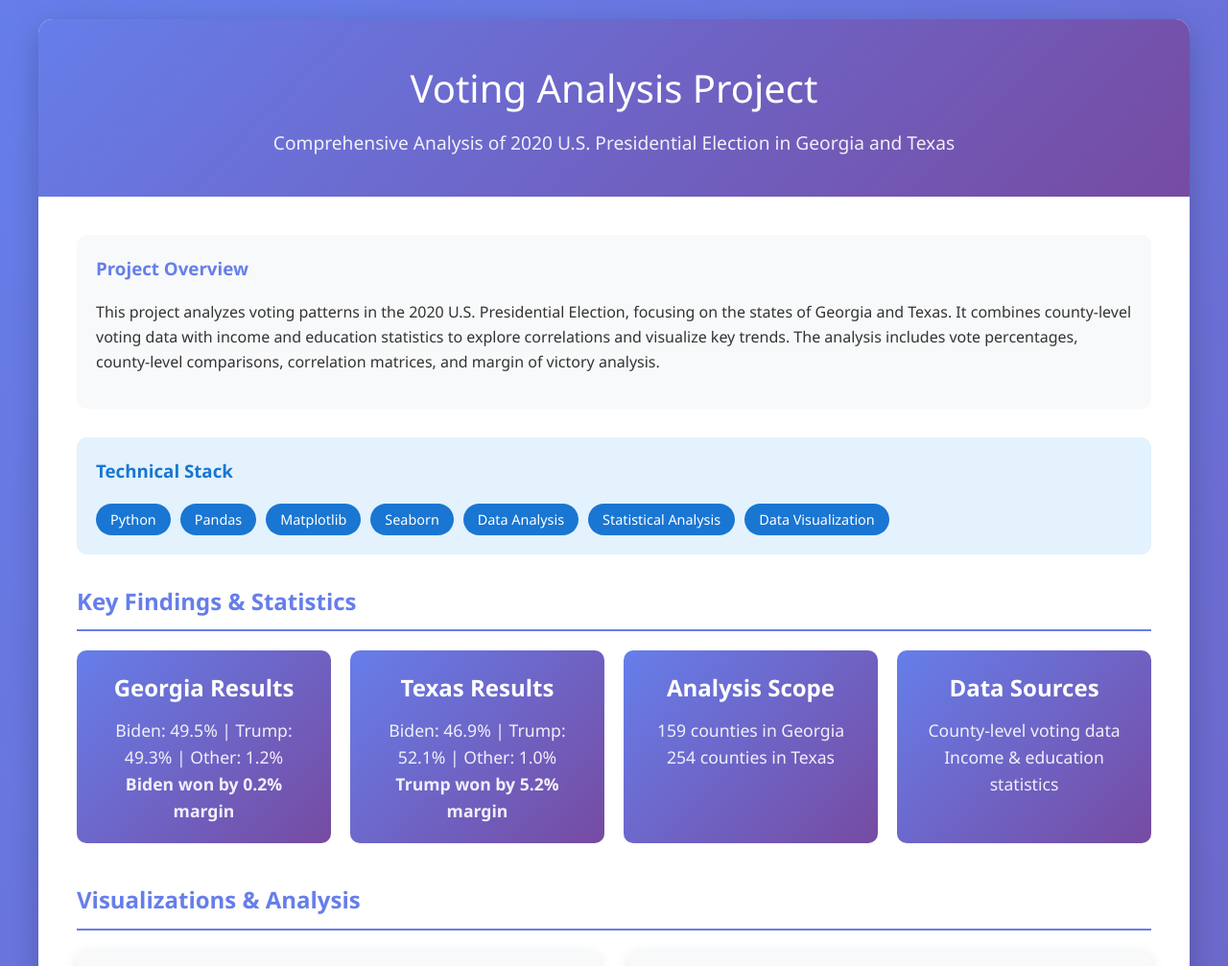
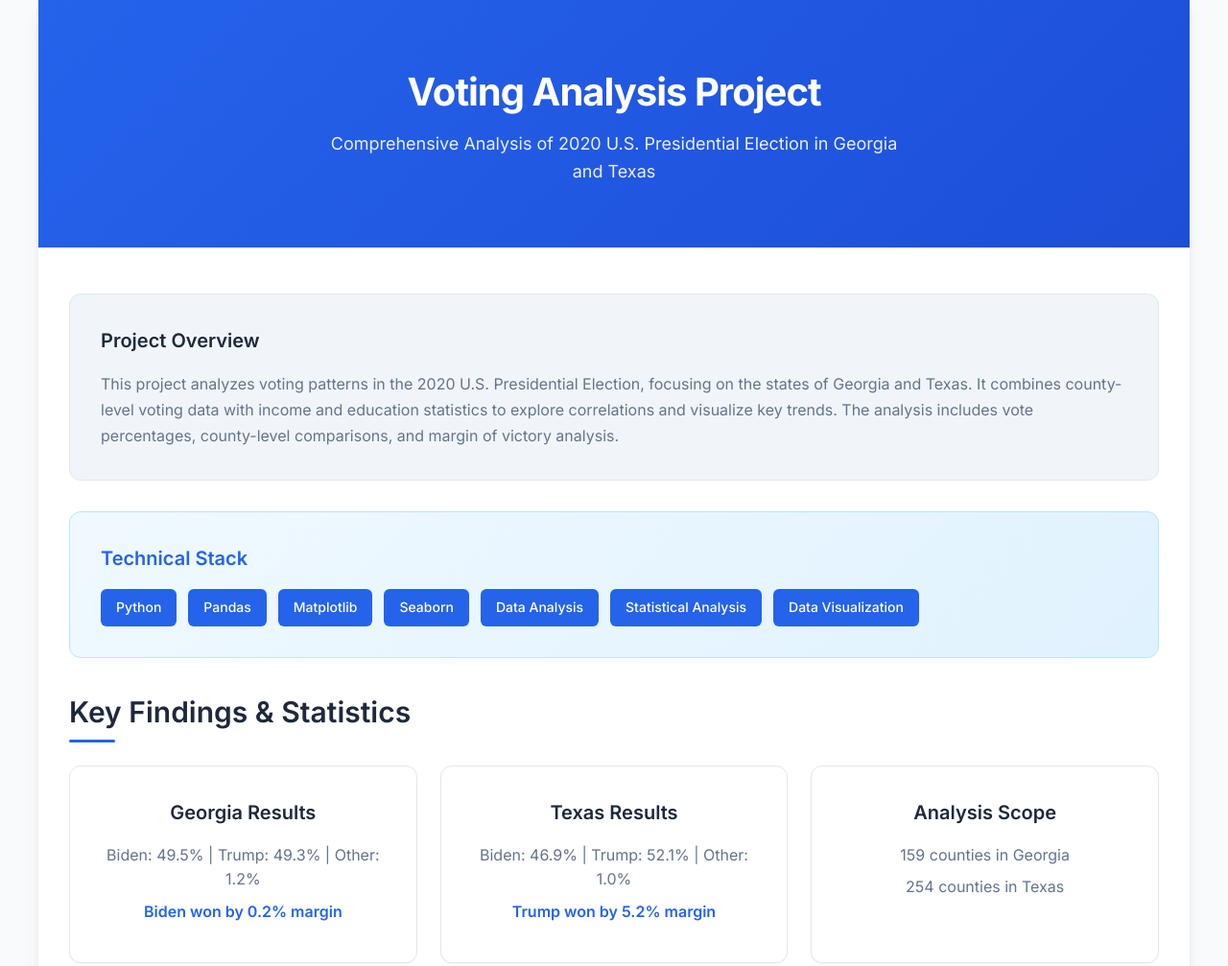
Before and after one commit to leemoradi/my_portfolio_site, a plain HTML site: page projects/voting-analysis/index.html in a window 1280 px wide. Shown: the top 1007 px of the page at 96% size. Drawn offline with Linux system fonts and the light colour scheme.

Commit message:
Update voting analysis site with clean professional design and remove correlation matrix

```diff
--- a/projects/voting-analysis/index.html
+++ b/projects/voting-analysis/index.html
@@ -4,142 +4,316 @@
     <meta charset="UTF-8">
     <meta name="viewport" content="width=device-width, initial-scale=1.0">
     <title>Voting Analysis Project - Georgia vs Texas 2020 Election</title>
+    <link href="https://fonts.googleapis.com/css2?family=Inter:wght@300;400;500;600;700&display=swap" rel="stylesheet">
     <style>
+        :root {
+            --primary-color: #2563eb;
+            --primary-dark: #1d4ed8;
+            --secondary-color: #64748b;
+            --accent-color: #f1f5f9;
+            --text-primary: #1e293b;
+            --text-secondary: #64748b;
+            --border-color: #e2e8f0;
+            --shadow-sm: 0 1px 2px 0 rgb(0 0 0 / 0.05);
+            --shadow-md: 0 4px 6px -1px rgb(0 0 0 / 0.1), 0 2px 4px -2px rgb(0 0 0 / 0.1);
+            --shadow-lg: 0 10px 15px -3px rgb(0 0 0 / 0.1), 0 4px 6px -4px rgb(0 0 0 / 0.1);
+        }
+
+        * {
+            margin: 0;
+            padding: 0;
+            box-sizing: border-box;
+        }
+
         body {
-            font-family: 'Segoe UI', Tahoma, Geneva, Verdana, sans-serif;
+            font-family: 'Inter', -apple-system, BlinkMacSystemFont, 'Segoe UI', Roboto, sans-serif;
             line-height: 1.6;
-            margin: 0;
-            padding: 20px;
-            background: linear-gradient(135deg, #667eea 0%, #764ba2 100%);
-            min-height: 100vh;
-            color: #333;
+            color: var(--text-primary);
+            background-color: #f8fafc;
+            -webkit-font-smoothing: antialiased;
+            -moz-osx-font-smoothing: grayscale;
         }
+
         .container {
             max-width: 1200px;
             margin: 0 auto;
             background: white;
-            border-radius: 15px;
-            box-shadow: 0 10px 30px rgba(0,0,0,0.2);
-            overflow: hidden;
+            min-height: 100vh;
+            box-shadow: var(--shadow-lg);
         }
+
         .header {
-            background: linear-gradient(135deg, #667eea 0%, #764ba2 100%);
+            background: linear-gradient(135deg, var(--primary-color) 0%, var(--primary-dark) 100%);
             color: white;
-            padding: 40px;
+            padding: 4rem 2rem;
             text-align: center;
         }
+
         .header h1 {
-            margin: 0;
-            font-size: 2.5em;
-            font-weight: 300;
+            font-size: 2.5rem;
+            font-weight: 700;
+            margin-bottom: 0.5rem;
+            letter-spacing: -0.025em;
         }
+
         .header p {
-            margin: 10px 0 0 0;
-            font-size: 1.2em;
+            font-size: 1.125rem;
+            font-weight: 400;
             opacity: 0.9;
+            max-width: 600px;
+            margin: 0 auto;
         }
+
         .content {
-            padding: 40px;
+            padding: 3rem 2rem;
         }
+
         .section {
-            margin-bottom: 40px;
+            margin-bottom: 4rem;
         }
+
+        .section:last-child {
+            margin-bottom: 0;
+        }
+
         .section h2 {
-            color: #667eea;
-            border-bottom: 2px solid #667eea;
-            padding-bottom: 10px;
-            margin-bottom: 20px;
+            color: var(--text-primary);
+            font-size: 1.875rem;
+            font-weight: 600;
+            margin-bottom: 1.5rem;
+            position: relative;
         }
+
+        .section h2::after {
+            content: '';
+            position: absolute;
+            bottom: -0.5rem;
+            left: 0;
+            width: 3rem;
+            height: 3px;
+            background: var(--primary-color);
+            border-radius: 2px;
+        }
+
+        .description {
+            background: var(--accent-color);
+            padding: 2rem;
+            border-radius: 12px;
+            margin-bottom: 2rem;
+            border: 1px solid var(--border-color);
+        }
+
+        .description h3 {
+            color: var(--text-primary);
+            font-size: 1.25rem;
+            font-weight: 600;
+            margin-bottom: 1rem;
+        }
+
+        .description p {
+            color: var(--text-secondary);
+            font-size: 1rem;
+            line-height: 1.7;
+        }
+
+        .tech-stack {
+            background: linear-gradient(135deg, #f0f9ff 0%, #e0f2fe 100%);
+            padding: 2rem;
+            border-radius: 12px;
+            margin-bottom: 2rem;
+            border: 1px solid #bae6fd;
+        }
+
+        .tech-stack h3 {
+            color: var(--primary-color);
+            font-size: 1.25rem;
+            font-weight: 600;
+            margin-bottom: 1rem;
+        }
+
+        .tech-list {
+            display: flex;
+            flex-wrap: wrap;
+            gap: 0.75rem;
+        }
+
+        .tech-tag {
+            background: var(--primary-color);
+            color: white;
+            padding: 0.5rem 1rem;
+            border-radius: 6px;
+            font-size: 0.875rem;
+            font-weight: 500;
+            transition: all 0.2s ease;
+        }
+
+        .tech-tag:hover {
+            background: var(--primary-dark);
+            transform: translateY(-1px);
+        }
+
+        .stats-grid {
+            display: grid;
+            grid-template-columns: repeat(auto-fit, minmax(280px, 1fr));
+            gap: 1.5rem;
+            margin-top: 2rem;
+        }
+
+        .stat-card {
+            background: white;
+            padding: 2rem;
+            border-radius: 12px;
+            text-align: center;
+            border: 1px solid var(--border-color);
+            box-shadow: var(--shadow-sm);
+            transition: all 0.3s ease;
+        }
+
+        .stat-card:hover {
+            transform: translateY(-2px);
+            box-shadow: var(--shadow-md);
+        }
+
+        .stat-card h3 {
+            color: var(--text-primary);
+            font-size: 1.25rem;
+            font-weight: 600;
+            margin-bottom: 1rem;
+        }
+
+        .stat-card p {
+            color: var(--text-secondary);
+            font-size: 1rem;
+            margin-bottom: 0.5rem;
+        }
+
+        .stat-card strong {
+            color: var(--primary-color);
+            font-weight: 600;
+        }
+
         .visualization-grid {
             display: grid;
             grid-template-columns: repeat(auto-fit, minmax(500px, 1fr));
-            gap: 30px;
-            margin-top: 20px;
+            gap: 2rem;
+            margin-top: 2rem;
         }
+
         .visualization {
-            background: #f8f9fa;
-            border-radius: 10px;
-            padding: 20px;
-            box-shadow: 0 5px 15px rgba(0,0,0,0.1);
-            transition: transform 0.3s ease;
+            background: white;
+            border-radius: 12px;
+            padding: 1.5rem;
+            border: 1px solid var(--border-color);
+            box-shadow: var(--shadow-sm);
+            transition: all 0.3s ease;
         }
+
         .visualization:hover {
-            transform: translateY(-5px);
+            transform: translateY(-2px);
+            box-shadow: var(--shadow-md);
         }
+
         .visualization h3 {
-            color: #667eea;
-            margin-top: 0;
-            margin-bottom: 15px;
+            color: var(--text-primary);
+            font-size: 1.125rem;
+            font-weight: 600;
+            margin-bottom: 1rem;
         }
+
         .visualization img {
             width: 100%;
             height: auto;
             border-radius: 8px;
-            box-shadow: 0 3px 10px rgba(0,0,0,0.1);
+            margin-bottom: 1rem;
         }
-        .stats-grid {
+
+        .visualization p {
+            color: var(--text-secondary);
+            font-size: 0.875rem;
+            line-height: 1.6;
+        }
+
+        .methodology-list {
+            list-style: none;
+            padding: 0;
+        }
+
+        .methodology-list li {
+            padding: 0.75rem 0;
+            border-bottom: 1px solid var(--border-color);
+            display: flex;
+            align-items: flex-start;
+        }
+
+        .methodology-list li:last-child {
+            border-bottom: none;
+        }
+
+        .methodology-list strong {
+            color: var(--primary-color);
+            font-weight: 600;
+            margin-right: 0.5rem;
+        }
+
+        .features-list {
+            list-style: none;
+            padding: 0;
             display: grid;
             grid-template-columns: repeat(auto-fit, minmax(250px, 1fr));
-            gap: 20px;
-            margin-top: 20px;
+            gap: 1rem;
+            margin-top: 1rem;
         }
-        .stat-card {
-            background: linear-gradient(135deg, #667eea 0%, #764ba2 100%);
+
+        .features-list li {
+            padding: 0.75rem 1rem;
+            background: white;
+            border-radius: 6px;
+            border: 1px solid var(--border-color);
+            font-size: 0.875rem;
+            color: var(--text-secondary);
+        }
+
+        .repo-link {
+            display: inline-flex;
+            align-items: center;
+            gap: 0.5rem;
+            color: var(--primary-color);
+            text-decoration: none;
+            font-weight: 500;
+            padding: 0.75rem 1.5rem;
+            background: var(--accent-color);
+            border-radius: 6px;
+            transition: all 0.2s ease;
+        }
+
+        .repo-link:hover {
+            background: var(--primary-color);
             color: white;
-            padding: 20px;
-            border-radius: 10px;
-            text-align: center;
         }
-        .stat-card h3 {
-            margin: 0 0 10px 0;
-            font-size: 1.5em;
-        }
-        .stat-card p {
-            margin: 0;
-            font-size: 1.1em;
-            opacity: 0.9;
-        }
-        .description {
-            background: #f8f9fa;
-            padding: 20px;
-            border-radius: 10px;
-            margin-bottom: 30px;
-        }
-        .description h3 {
-            color: #667eea;
-            margin-top: 0;
-        }
-        .tech-stack {
-            background: #e3f2fd;
-            padding: 20px;
-            border-radius: 10px;
-            margin-bottom: 30px;
-        }
-        .tech-stack h3 {
-            color: #1976d2;
-            margin-top: 0;
-        }
-        .tech-list {
-            display: flex;
-            flex-wrap: wrap;
-            gap: 10px;
-        }
-        .tech-tag {
-            background: #1976d2;
-            color: white;
-            padding: 5px 15px;
-            border-radius: 20px;
-            font-size: 0.9em;
-        }
+
         @media (max-width: 768px) {
+            .header {
+                padding: 3rem 1rem;
+            }
+
+            .header h1 {
+                font-size: 2rem;
+            }
+
+            .content {
+                padding: 2rem 1rem;
+            }
+
             .visualization-grid {
                 grid-template-columns: 1fr;
             }
+
             .stats-grid {
                 grid-template-columns: 1fr;
             }
-            .header h1 {
-                font-size: 2em;
+
+            .features-list {
+                grid-template-columns: 1fr;
             }
         }
     </style>
@@ -154,7 +328,7 @@
         <div class="content">
             <div class="description">
                 <h3>Project Overview</h3>
-                <p>This project analyzes voting patterns in the 2020 U.S. Presidential Election, focusing on the states of Georgia and Texas. It combines county-level voting data with income and education statistics to explore correlations and visualize key trends. The analysis includes vote percentages, county-level comparisons, correlation matrices, and margin of victory analysis.</p>
+                <p>This project analyzes voting patterns in the 2020 U.S. Presidential Election, focusing on the states of Georgia and Texas. It combines county-level voting data with income and education statistics to explore correlations and visualize key trends. The analysis includes vote percentages, county-level comparisons, and margin of victory analysis.</p>
             </div>
 
             <div class="tech-stack">
@@ -234,18 +408,6 @@
                         <img src="visualizations/county_comparison.png" alt="County Comparison">
                         <p>Comparison of county-level voting patterns between Georgia and Texas.</p>
                     </div>
-
-                    <div class="visualization">
-                        <h3>Correlation Matrix</h3>
-                        <img src="visualizations/correlation_matrix.png" alt="Correlation Matrix">
-                        <p>Heatmap showing correlations between voting patterns, income, and education.</p>
-                    </div>
-
-                    <div class="visualization">
-                        <h3>County Correlation Analysis</h3>
-                        <img src="visualizations/county_correlation_matrix.png" alt="County Correlation Matrix">
-                        <p>Detailed correlation analysis at the county level.</p>
-                    </div>
                 </div>
             </div>
 
@@ -253,7 +415,7 @@
                 <h2>Methodology</h2>
                 <div class="description">
                     <h3>Data Processing Pipeline</h3>
-                    <ol>
+                    <ol class="methodology-list">
                         <li><strong>Data Cleaning:</strong> Standardized and cleaned raw voting, income, and education datasets</li>
                         <li><strong>Data Merging:</strong> Combined annual CSVs into comprehensive datasets</li>
                         <li><strong>Analysis:</strong> Performed statistical analysis and correlation studies</li>
@@ -261,7 +423,7 @@
                     </ol>
 
                     <h3>Key Features</h3>
-                    <ul>
+                    <ul class="features-list">
                         <li>County-level voting data analysis</li>
                         <li>Income and education correlation studies</li>
                         <li>Competitive county identification</li>
@@ -276,14 +438,18 @@
                 <h2>Project Repository</h2>
                 <div class="description">
                     <p>This project is part of my portfolio and can be found in the main repository. The analysis includes:</p>
-                    <ul>
+                    <ul class="features-list">
                         <li>15 essential files (reduced from 26 through optimization)</li>
-                        <li>7 comprehensive visualizations</li>
+                        <li>6 comprehensive visualizations</li>
                         <li>Complete data processing pipeline</li>
                         <li>Statistical analysis scripts</li>
                         <li>Detailed documentation</li>
                     </ul>
-                    <p><strong>GitHub Repository:</strong> <a href="https://github.com/leemoradi/portfolio-site" target="_blank">portfolio-site</a></p>
+                    <p style="margin-top: 1.5rem;">
+                        <a href="https://github.com/leemoradi/portfolio-site" target="_blank" class="repo-link">
+                            View on GitHub →
+                        </a>
+                    </p>
                 </div>
             </div>
         </div>
```
